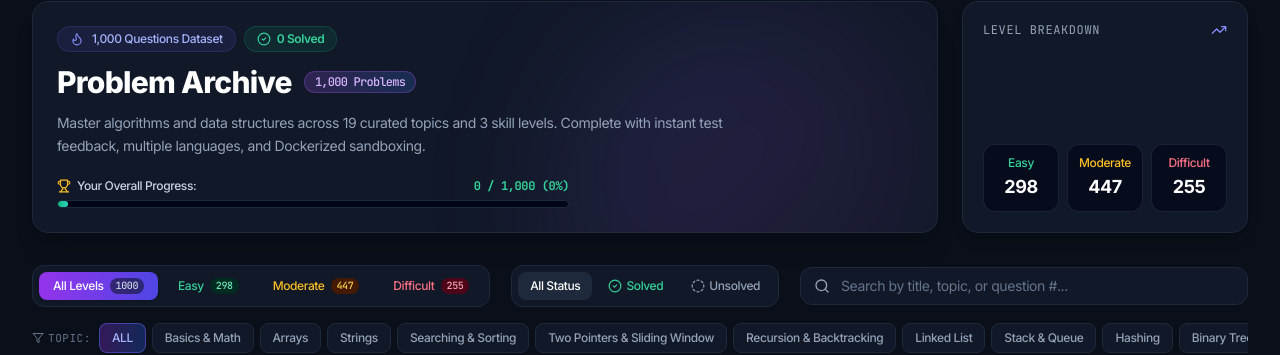
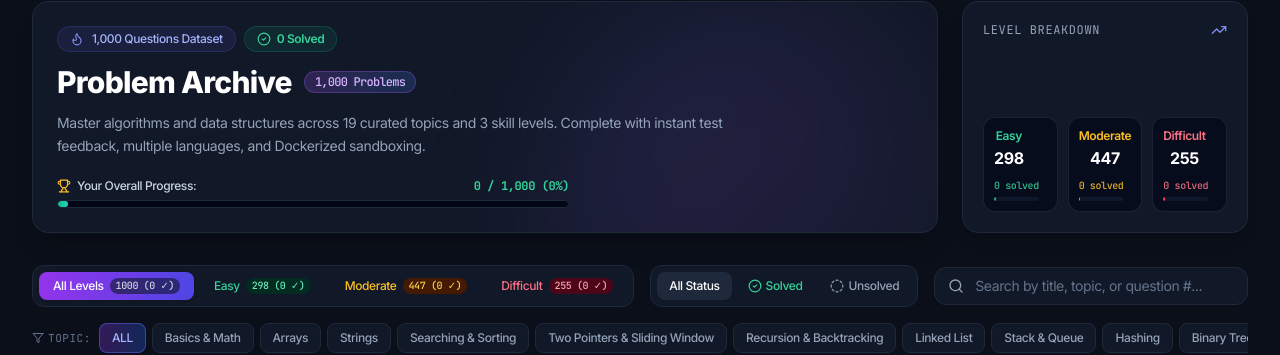
Before and after one commit to Bitu-kumar045/code-judge, a React (Vite) app in the folder frontend/: page /problems in a window 1280 px wide. Shown: the part 96-451 px from the top of the page. Built offline with nearby package versions, Linux system fonts and the light colour scheme; no server answers; the HTML template or start-up script is replaced by a standard one.

Commit message:
feat: Add level-wise solved progress bars and level tabs counters

```diff
--- a/frontend/src/pages/ProblemListPage.jsx
+++ b/frontend/src/pages/ProblemListPage.jsx
@@ -52,7 +52,7 @@ const ALL_TOPICS = [
 
 export default function ProblemListPage() {
   const { isAdmin } = useAuth();
-  const { isSolved, solvedCount } = useSolvedState();
+  const { isSolved, solvedCount, easySolved, mediumSolved, hardSolved } = useSolvedState();
 
   const [problems, setProblems] = useState([]);
   const [stats, setStats] = useState({ total: 1000, easy: 298, medium: 447, hard: 255 });
@@ -180,7 +180,14 @@ export default function ProblemListPage() {
   };
 
   const effectiveSolved = Math.max(solvedCount, stats.solvedCount || 0);
+  const effectiveEasy = stats.easySolved !== undefined ? stats.easySolved : easySolved;
+  const effectiveMed = stats.mediumSolved !== undefined ? stats.mediumSolved : mediumSolved;
+  const effectiveHard = stats.hardSolved !== undefined ? stats.hardSolved : hardSolved;
+
   const solvedPercent = Math.min(100, Math.round((effectiveSolved / (stats.total || 1000)) * 100));
+  const easyPercent = Math.min(100, Math.round((effectiveEasy / (stats.easy || 298)) * 100));
+  const medPercent = Math.min(100, Math.round((effectiveMed / (stats.medium || 447)) * 100));
+  const hardPercent = Math.min(100, Math.round((effectiveHard / (stats.hard || 255)) * 100));
 
   return (
     <div className="max-w-7xl mx-auto px-4 sm:px-6 lg:px-8 py-8 space-y-8 bg-[#0B0F19] text-slate-100 min-h-screen">
@@ -229,45 +236,80 @@ export default function ProblemListPage() {
           </div>
         </div>
 
-        {/* Quick Level Stats Card */}
+        {/* Level Breakdown & Solved Cards */}
         <div className="bg-[#111827] border border-slate-800 rounded-2xl p-5 flex flex-col justify-between space-y-4 shadow-lg">
           <div className="flex items-center justify-between">
             <span className="text-xs uppercase font-mono text-slate-400 tracking-wider">Level Breakdown</span>
             <TrendingUp className="h-4 w-4 text-indigo-400" />
           </div>
-          <div className="grid grid-cols-3 gap-2 text-center">
+          <div className="grid grid-cols-3 gap-2.5 text-center">
+            {/* Easy */}
             <button
               onClick={() => handleDifficultyChange(difficulty === 'EASY' ? 'ALL' : 'EASY')}
-              className={`rounded-xl p-2.5 border transition-all ${
+              className={`rounded-xl p-2.5 border transition-all flex flex-col justify-between ${
                 difficulty === 'EASY'
-                  ? 'bg-emerald-500/20 border-emerald-500/50 shadow-md ring-1 ring-emerald-500'
-                  : 'bg-slate-950/60 border-slate-800/80 hover:border-emerald-500/30'
+                  ? 'bg-emerald-500/20 border-emerald-500/60 shadow-md ring-1 ring-emerald-500'
+                  : 'bg-slate-950/60 border-slate-800/80 hover:border-emerald-500/40'
               }`}
             >
-              <div className="text-xs text-emerald-400 font-medium">Easy</div>
-              <div className="text-lg font-bold text-white mt-0.5">{stats.easy}</div>
+              <div>
+                <div className="text-xs text-emerald-400 font-semibold">Easy</div>
+                <div className="text-base font-bold text-white mt-0.5">{stats.easy}</div>
+              </div>
+              <div className="mt-2 space-y-1">
+                <div className="text-[10px] text-emerald-400/90 font-mono font-medium">
+                  {effectiveEasy} solved
+                </div>
+                <div className="w-full bg-slate-900 rounded-full h-1 overflow-hidden">
+                  <div className="bg-emerald-500 h-full rounded-full" style={{ width: `${Math.max(4, easyPercent)}%` }} />
+                </div>
+              </div>
             </button>
+
+            {/* Moderate */}
             <button
               onClick={() => handleDifficultyChange(difficulty === 'MEDIUM' ? 'ALL' : 'MEDIUM')}
-              className={`rounded-xl p-2.5 border transition-all ${
+              className={`rounded-xl p-2.5 border transition-all flex flex-col justify-between ${
                 difficulty === 'MEDIUM'
-                  ? 'bg-amber-500/20 border-amber-500/50 shadow-md ring-1 ring-amber-500'
-                  : 'bg-slate-950/60 border-slate-800/80 hover:border-amber-500/30'
+                  ? 'bg-amber-500/20 border-amber-500/60 shadow-md ring-1 ring-amber-500'
+                  : 'bg-slate-950/60 border-slate-800/80 hover:border-amber-500/40'
               }`}
             >
-              <div className="text-xs text-amber-400 font-medium">Moderate</div>
-              <div className="text-lg font-bold text-white mt-0.5">{stats.medium}</div>
+              <div>
+                <div className="text-xs text-amber-400 font-semibold">Moderate</div>
+                <div className="text-base font-bold text-white mt-0.5">{stats.medium}</div>
+              </div>
+              <div className="mt-2 space-y-1">
+                <div className="text-[10px] text-amber-400/90 font-mono font-medium">
+                  {effectiveMed} solved
+                </div>
+                <div className="w-full bg-slate-900 rounded-full h-1 overflow-hidden">
+                  <div className="bg-amber-500 h-full rounded-full" style={{ width: `${Math.max(4, medPercent)}%` }} />
+                </div>
+              </div>
             </button>
+
+            {/* Difficult */}
             <button
               onClick={() => handleDifficultyChange(difficulty === 'HARD' ? 'ALL' : 'HARD')}
-              className={`rounded-xl p-2.5 border transition-all ${
+              className={`rounded-xl p-2.5 border transition-all flex flex-col justify-between ${
                 difficulty === 'HARD'
-                  ? 'bg-rose-500/20 border-rose-500/50 shadow-md ring-1 ring-rose-500'
-                  : 'bg-slate-950/60 border-slate-800/80 hover:border-rose-500/30'
+                  ? 'bg-rose-500/20 border-rose-500/60 shadow-md ring-1 ring-rose-500'
+                  : 'bg-slate-950/60 border-slate-800/80 hover:border-rose-500/40'
               }`}
             >
-              <div className="text-xs text-rose-400 font-medium">Difficult</div>
-              <div className="text-lg font-bold text-white mt-0.5">{stats.hard}</div>
+              <div>
+                <div className="text-xs text-rose-400 font-semibold">Difficult</div>
+                <div className="text-base font-bold text-white mt-0.5">{stats.hard}</div>
+              </div>
+              <div className="mt-2 space-y-1">
+                <div className="text-[10px] text-rose-400/90 font-mono font-medium">
+                  {effectiveHard} solved
+                </div>
+                <div className="w-full bg-slate-900 rounded-full h-1 overflow-hidden">
+                  <div className="bg-rose-500 h-full rounded-full" style={{ width: `${Math.max(4, hardPercent)}%` }} />
+                </div>
+              </div>
             </button>
           </div>
         </div>
@@ -277,7 +319,7 @@ export default function ProblemListPage() {
       <div className="space-y-4">
         <div className="flex flex-col md:flex-row items-stretch md:items-center justify-between gap-4">
 
-          {/* Level Tabs */}
+          {/* Level Tabs with Solved Indicators */}
           <div className="flex items-center space-x-1.5 bg-[#111827] border border-slate-800 p-1.5 rounded-xl text-xs overflow-x-auto scrollbar-none">
             <button
               onClick={() => handleDifficultyChange('ALL')}
@@ -289,7 +331,7 @@ export default function ProblemListPage() {
             >
               <span>All Levels</span>
               <span className="px-1.5 py-0.2 rounded-full text-[10px] bg-slate-900/60 text-slate-300 font-mono">
-                {stats.total}
+                {stats.total} ({effectiveSolved} ✓)
               </span>
             </button>
             <button
@@ -302,7 +344,7 @@ export default function ProblemListPage() {
             >
               <span>Easy</span>
               <span className="px-1.5 py-0.2 rounded-full text-[10px] bg-emerald-950 text-emerald-300 font-mono">
-                {stats.easy}
+                {stats.easy} ({effectiveEasy} ✓)
               </span>
             </button>
             <button
@@ -315,7 +357,7 @@ export default function ProblemListPage() {
             >
               <span>Moderate</span>
               <span className="px-1.5 py-0.2 rounded-full text-[10px] bg-amber-950 text-amber-300 font-mono">
-                {stats.medium}
+                {stats.medium} ({effectiveMed} ✓)
               </span>
             </button>
             <button
@@ -328,7 +370,7 @@ export default function ProblemListPage() {
             >
               <span>Difficult</span>
               <span className="px-1.5 py-0.2 rounded-full text-[10px] bg-rose-950 text-rose-300 font-mono">
-                {stats.hard}
+                {stats.hard} ({effectiveHard} ✓)
               </span>
             </button>
           </div>
--- a/frontend/src/utils/solvedManager.js
+++ b/frontend/src/utils/solvedManager.js
@@ -2,6 +2,7 @@ import { useState, useEffect } from 'react';
 import { api } from '../services/api';
 
 const STORAGE_KEY = 'codejudge_solved_problems';
+const DETAILS_KEY = 'codejudge_solved_details';
 
 // Retrieve set of solved identifiers (IDs, slugs, and numbers)
 export function getSolvedSet() {
@@ -15,10 +16,48 @@ export function getSolvedSet() {
   }
 }
 
+// Retrieve solved details dictionary: { [id]: { difficulty, topic, no } }
+export function getSolvedDetails() {
+  try {
+    const raw = localStorage.getItem(DETAILS_KEY);
+    return raw ? JSON.parse(raw) : {};
+  } catch {
+    return {};
+  }
+}
+
+// Calculate level-wise solved statistics
+export function getLevelWiseSolved() {
+  const details = getSolvedDetails();
+  let easy = 0;
+  let medium = 0;
+  let hard = 0;
+
+  Object.values(details).forEach(item => {
+    const d = (item.difficulty || '').toUpperCase();
+    if (d === 'EASY') easy++;
+    else if (d === 'HARD') hard++;
+    else medium++;
+  });
+
+  return {
+    easy,
+    medium,
+    hard,
+    total: easy + medium + hard,
+    breakdown: {
+      easy: { solved: easy, total: 298 },
+      medium: { solved: medium, total: 447 },
+      hard: { solved: hard, total: 255 }
+    }
+  };
+}
+
 // Mark problem as solved locally and sync with backend
 export function markProblemSolved(problem) {
   if (!problem) return;
   const set = getSolvedSet();
+  const idStr = String(problem.id || `prob-${problem.no}`);
 
   if (problem.id) set.add(String(problem.id));
   if (problem.slug) set.add(String(problem.slug));
@@ -31,9 +70,30 @@ export function markProblemSolved(problem) {
     console.error('Failed to save solved problems to localStorage', err);
   }
 
+  // Save metadata for level-wise calculations
+  try {
+    const details = getSolvedDetails();
+    const normDiff = (
+      problem.difficulty ||
+      (problem.level === 'Easy' ? 'EASY' : problem.level === 'Moderate' ? 'MEDIUM' : 'HARD') ||
+      'MEDIUM'
+    ).toUpperCase();
+
+    details[idStr] = {
+      id: problem.id || idStr,
+      slug: problem.slug || '',
+      no: problem.no,
+      difficulty: normDiff,
+      topic: problem.topic || 'General'
+    };
+    localStorage.setItem(DETAILS_KEY, JSON.stringify(details));
+  } catch (err) {
+    console.error('Failed to save solved details to localStorage', err);
+  }
+
   // Notify components across the application
   window.dispatchEvent(new CustomEvent('codejudge_solved_updated', {
-    detail: { problem, solvedIds: arr }
+    detail: { problem, solvedIds: arr, levelWise: getLevelWiseSolved() }
   }));
 
   // Sync to backend in background
@@ -58,22 +118,24 @@ export function getSolvedCount(set) {
   const activeSet = set || getSolvedSet();
   let count = 0;
   activeSet.forEach(val => {
-    // Only count canonical IDs like 'prob-1' to avoid double-counting slugs and numbers
     if (val.startsWith('prob-')) {
       count++;
     }
   });
-  // Fallback if IDs without 'prob-' prefix were stored
-  return count > 0 ? count : Math.floor(activeSet.size / 2);
+  const details = getSolvedDetails();
+  const detailCount = Object.keys(details).length;
+  return Math.max(count, detailCount, Math.floor(activeSet.size / 3));
 }
 
 // Custom React hook to subscribe to solved problem updates
 export function useSolvedState() {
   const [solvedSet, setSolvedSet] = useState(() => getSolvedSet());
+  const [levelCounts, setLevelCounts] = useState(() => getLevelWiseSolved());
 
   useEffect(() => {
     // Initial fetch from backend if available
-    api.getSolvedProblems?.().then(ids => {
+    api.getSolvedProblems?.().then(res => {
+      const ids = Array.isArray(res) ? res : res?.solvedIds;
       if (Array.isArray(ids) && ids.length > 0) {
         setSolvedSet(prev => {
           const next = new Set([...prev, ...ids.map(String)]);
@@ -85,6 +147,7 @@ export function useSolvedState() {
 
     const handleUpdate = () => {
       setSolvedSet(getSolvedSet());
+      setLevelCounts(getLevelWiseSolved());
     };
 
     window.addEventListener('codejudge_solved_updated', handleUpdate);
@@ -100,6 +163,10 @@ export function useSolvedState() {
     solvedSet,
     isSolved: (prob) => isProblemSolved(prob, solvedSet),
     solvedCount: getSolvedCount(solvedSet),
+    easySolved: levelCounts.easy,
+    mediumSolved: levelCounts.medium,
+    hardSolved: levelCounts.hard,
+    levelCounts,
     markSolved: markProblemSolved
   };
 }
```
Also changed, not shown: 2 other files (tests, documents, lock files or other folders).
